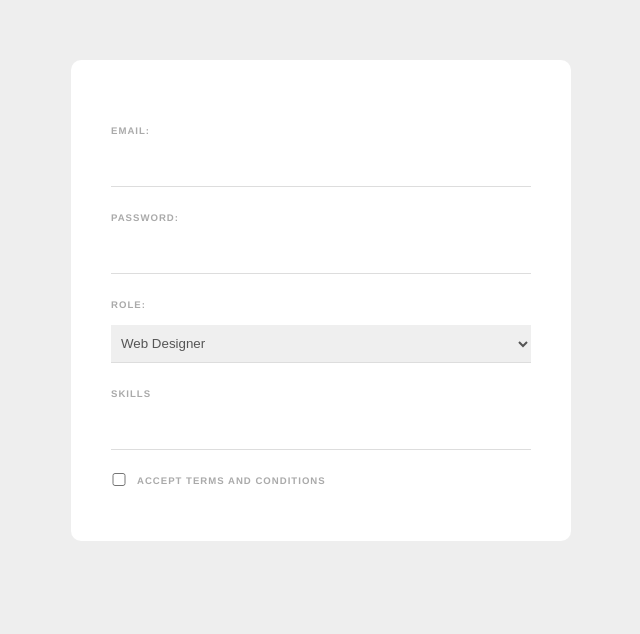
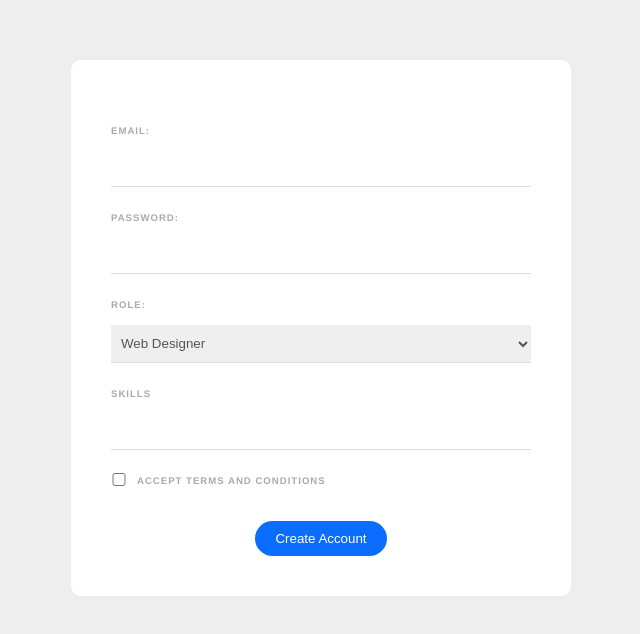
Before and after one commit to braden-w-tutorials/learn-vue-with-net-ninja, a Vue app in the folder web-forms/: page / in a window 1280 px wide. Shown: the top 634 px of the page, without its empty margins (319-959 px from the left). Built offline with nearby package versions, Linux system fonts and the light colour scheme.

Commit message:
HandleSubmit()

```diff
--- a/web-forms/src/components/SignupForm.vue
+++ b/web-forms/src/components/SignupForm.vue
@@ -1,5 +1,5 @@
 <template>
-  <form>
+  <form @submit="handleSubmit">
     <label>Email:</label>
     <input type="email" name="E-mail" required v-model="email" />
     <label>Password:</label>
@@ -25,7 +25,7 @@
       <input type="checkbox" v-model="terms" required />
       <label>Accept terms and conditions</label>
     </div>
-
+    <div class="submit"><button>Create Account</button></div>
     <!-- <div>
       <input type="checkbox" value="shaun" v-model="names" />
       <label>Shaun</label>
@@ -66,6 +66,9 @@ export default {
       this.skills = this.skills.filter(item => {
         return skill !== item;
       });
+    },
+    handleSubmit() {
+      console.log("Form submitted");
     }
   }
 };
```
